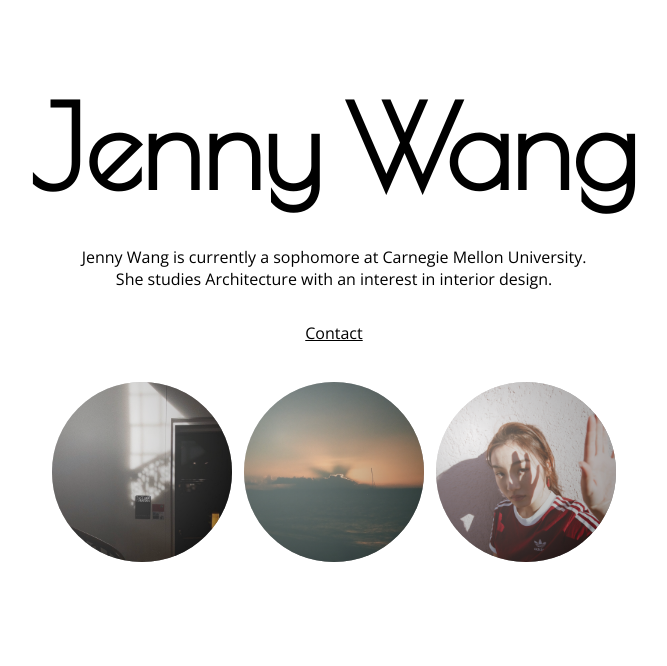
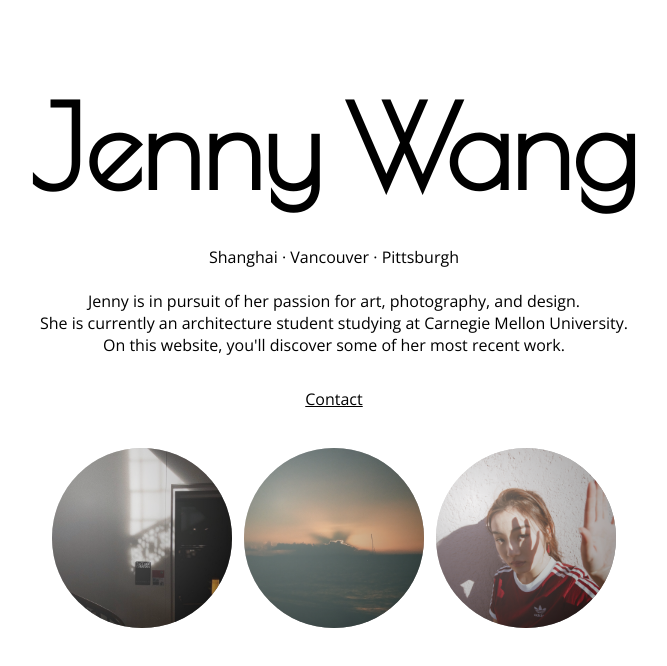
Before and after one commit to Rikilele/jenny.wang, a React (Create React App) app in the folder client/: page / in a window 1280 px wide. Shown: the top 666 px of the page, without its empty margins (306-973 px from the left). Built offline with nearby package versions, Linux system fonts and the light colour scheme.

Commit message:
Update description on home page

```diff
--- a/client/src/App/pages/Home/Home.tsx
+++ b/client/src/App/pages/Home/Home.tsx
@@ -30,9 +30,14 @@ export default function Home() {
         Jenny Wang
       </h1>
       <p className="home-description">
-        Jenny Wang is currently a sophomore at Carnegie Mellon University.
+        Shanghai · Vancouver · Pittsburgh
         <br />
-        She studies Architecture with an interest in interior design.
+        <br />
+        Jenny is in pursuit of her passion for art, photography, and design.
+        <br />
+        She is currently an architecture student studying at Carnegie Mellon University.
+        <br />
+        On this website, you&apos;ll discover some of her most recent work.
       </p>
       <p className="home-description">
         <Link to="/contact" className="home-link">Contact</Link>
```
